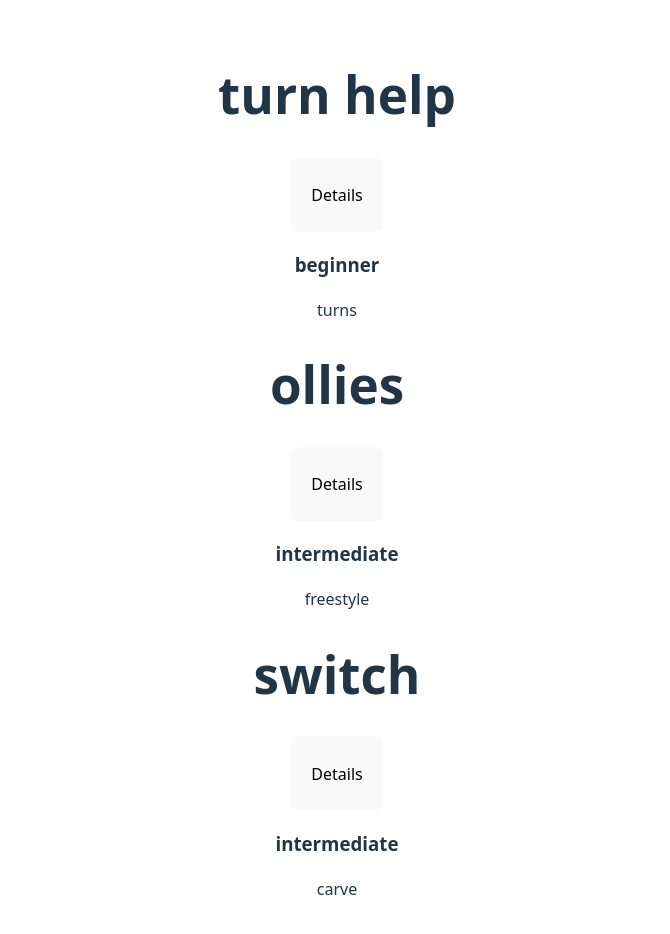
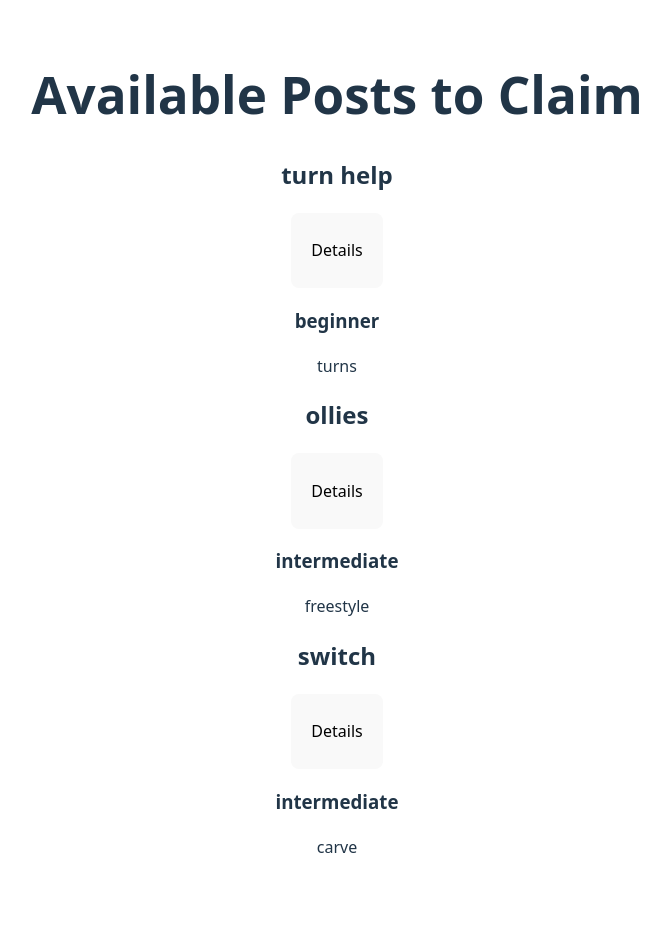
Before and after one commit to AHughes9905/snowcoach, a React (Vite) app in the folder frontend/snowcoach-frontend/: page / in a window 1280 px wide. Shown: the top 934 px of the page, without its empty margins (303-973 px from the left). After the commit the page ends 907 px from the top, so only its background shows below. Built offline with nearby package versions, Linux system fonts and the light colour scheme.

Commit message:
connected postpreview and postpage together

```diff
--- a/frontend/snowcoach-frontend/package.json
+++ b/frontend/snowcoach-frontend/package.json
@@ -11,7 +11,8 @@
   },
   "dependencies": {
     "react": "^19.1.0",
-    "react-dom": "^19.1.0"
+    "react-dom": "^19.1.0",
+    "react-router-dom": "^7.6.0"
   },
   "devDependencies": {
     "@eslint/js": "^9.25.0",
--- a/frontend/snowcoach-frontend/src/App.tsx
+++ b/frontend/snowcoach-frontend/src/App.tsx
@@ -1,17 +1,17 @@
-import { useState } from 'react'
-import PreviewPage from './pages/PreviewPage'
-import reactLogo from './assets/react.svg'
-import viteLogo from '/vite.svg'
-import './App.css'
+import { BrowserRouter, Routes, Route } from 'react-router-dom';
+import PreviewPage from './pages/PreviewPage';
+import PostPage from './pages/PostPage';
+import './App.css';
 
 function App() {
-  const [count, setCount] = useState(0)
-
   return (
-    <>
-      <PreviewPage />
-    </>
-  )
+    <BrowserRouter>
+      <Routes>
+        <Route path="/" element={<PreviewPage />} />
+        <Route path="/post/:id" element={<PostPage />} />
+      </Routes>
+    </BrowserRouter>
+  );
 }
 
-export default App
+export default App;
--- a/frontend/snowcoach-frontend/src/components/PostPreview.tsx
+++ b/frontend/snowcoach-frontend/src/components/PostPreview.tsx
@@ -1,22 +1,26 @@
+import { useNavigate } from 'react-router-dom';
 
-function PostPreview({post}) {
+function PostPreview({ post }) {
+    const navigate = useNavigate();
 
-    function onViewClick() {
+    const handleClick = () => {
+        navigate(`/post/${post.id}`, { state: { post } }); // Pass the post object in state
+    };
 
-    }
-
-    return <div className = "post-preivew">
-        <div className = "post-title">
-            <h1 >{post.title}</h1>
-            <button className = "view-post-btn" onClick={onViewClick}>
+    return (
+        <div className="post-preview">
+            <div className="post-title">
+                <h2>{post.title}</h2>
+                <button className="view-post-btn" onClick={handleClick}>
                     <p>Details</p>
                 </button>
             </div>
-        <div className = "post-summary">
+            <div className="post-summary">
                 <h3>{post.level}</h3>
                 <p>{post.topic}</p>
             </div>
         </div>
+    );
 }
 
-export default PostPreview
+export default PostPreview;
--- a/frontend/snowcoach-frontend/src/pages/PostPage.tsx
+++ b/frontend/snowcoach-frontend/src/pages/PostPage.tsx
@@ -1,9 +1,20 @@
+import { useLocation } from 'react-router-dom';
 
 function PostPage() {
-   <div className = "post-page">
-       <h1>{post.title}</h1>
-       <h2>{post.poster}</h2>
-       <img src = {post.image-url} />
-        <p> {post.text}</p>
-   </div>
+    const location = useLocation();
+    const { post } = location.state || {}; // Access the post object from state
+
+    if (!post) {
+        return <p>No post data available.</p>; // Handle the case where no post is passed
+    }
+
+    return (
+        <div className="post-page">
+            <h1>{post.title}</h1>
+            <h2>Level: {post.level}</h2>
+            <p>Topic: {post.topic}</p>
+        </div>
+    );
 }
+
+export default PostPage;
--- a/frontend/snowcoach-frontend/src/pages/PreviewPage.tsx
+++ b/frontend/snowcoach-frontend/src/pages/PreviewPage.tsx
@@ -12,7 +12,7 @@ function PreviewPage() {
 
     return (
         <div className="preivew-page">
-
+            <h1>Available Posts to Claim</h1>
             <div className="preview-list">
                 {posts.map(post => <PostPreview post={post} key={post.id} />)}
             </div>
```
Also changed, not shown: 2 other files (tests, documents, lock files or other folders). Lines whose indentation alone changed are shown as unchanged.
